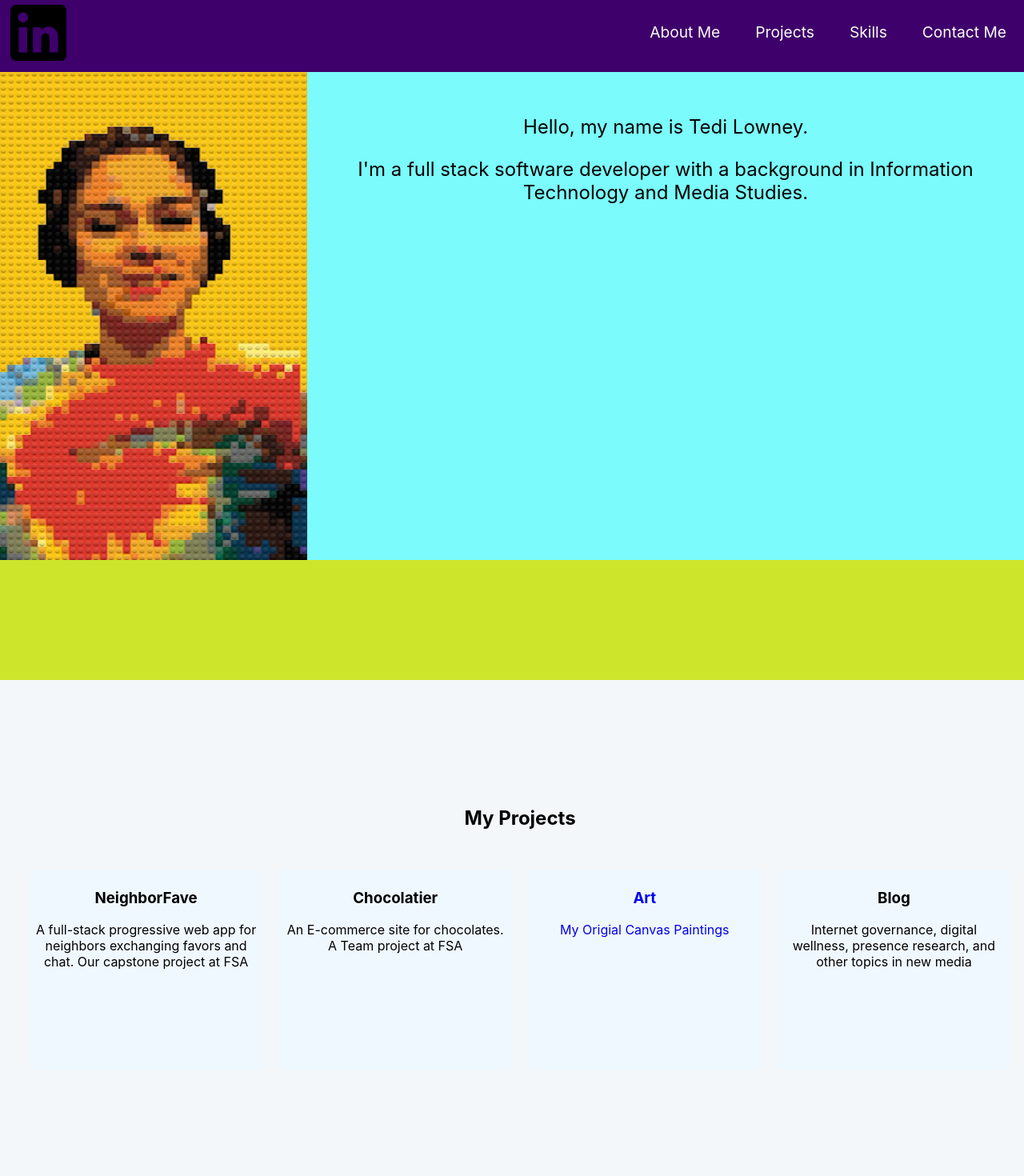
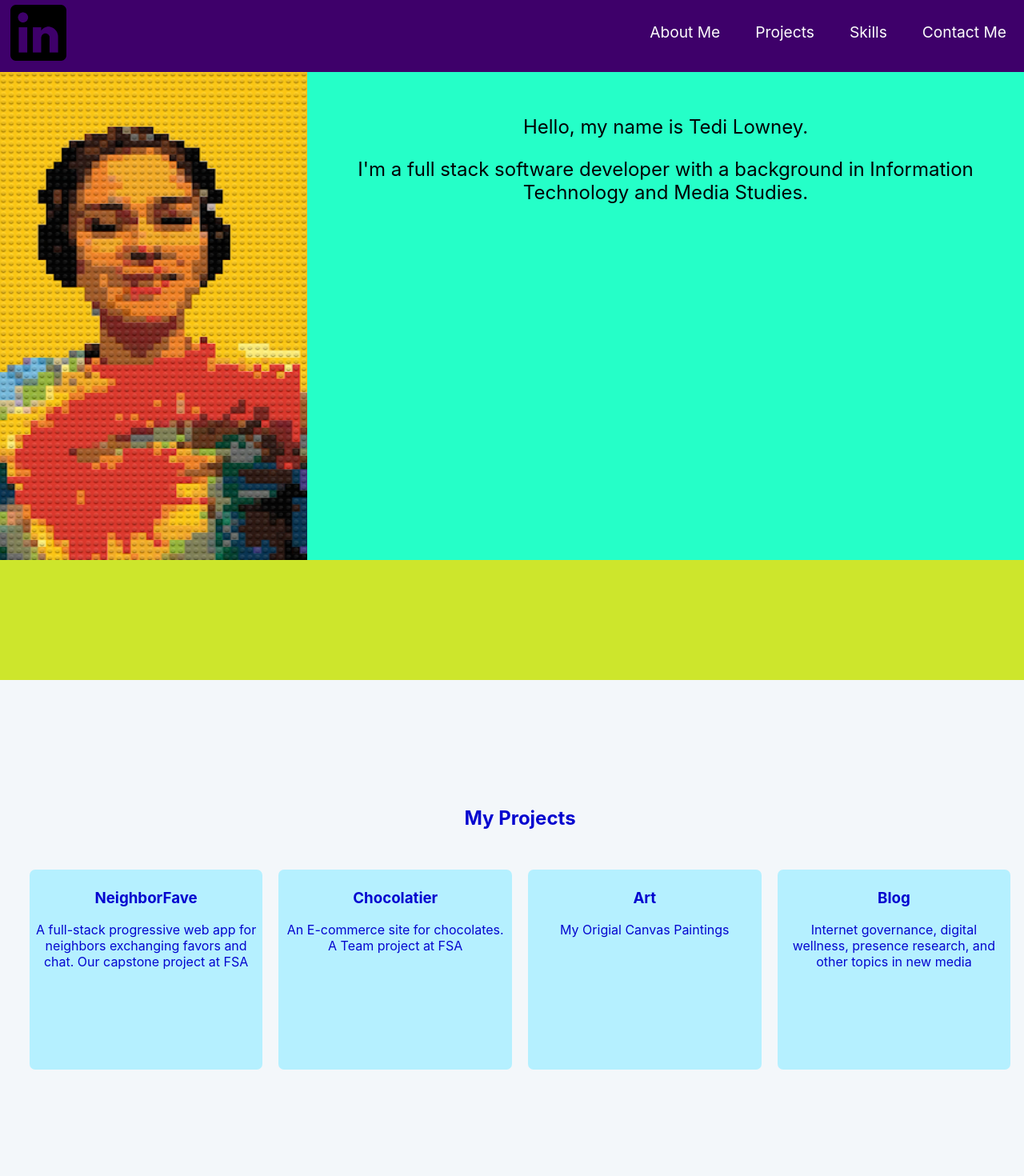
Before and after one commit to Tedicode/new-port, a React (Create React App) app: page / in a window 1280 px wide. Shown: the top 1470 px of the page at 80% size. Built offline with nearby package versions, Linux system fonts and the light colour scheme.

Commit message:
fixed extra margin on right issue with hack, adding borders of same color to div, divider and sections. changed color theme up

```diff
--- a/src/App.css
+++ b/src/App.css
@@ -107,6 +107,7 @@ header {
   width: 100%;
   padding-top: 60px;
   display: flex;
+  border-right: solid rgb(37, 255, 200) 30px;
   /* background-image: url("TediSimplerSlide.png"); */
 
   /* background-color: rgb(205, 230, 44); */
@@ -129,8 +130,10 @@ header {
   flex-direction: column;
 
   /* justify-content: center; */
+  /*
+  background-color: rgb(7, 254, 184); */
 
-  background-color: rgb(123, 251, 251);
+  background-color: rgb(37, 255, 200);
 }
 
 /* .grad-div * {
@@ -148,6 +151,7 @@ header {
   width: 100%;
   height: 150px;
   background-color: rgb(205, 230, 44);
+  border-right: solid rgb(205, 230, 44) 30px;
 }
 
 section {
@@ -156,6 +160,7 @@ section {
   min-height: 60vh;
   /* border: 0.5px solid rgb(78, 135, 249); */
   padding: 10px;
+  border-right: solid rgb(243, 247, 250) 10px;
 }
 
 section h2 {
@@ -178,14 +183,19 @@ section h2 {
   padding: 20px;
 }
 
+#my-projects {
+  color: rgba(0, 0, 206, 0.979);
+}
+
 .project {
   display: inline-block;
   width: 22%;
   margin: 30px 10px;
   padding: 5px;
   height: 30vh;
+  color: rgba(0, 0, 206, 0.979);
   /* border: 0.5px solid rgb(200, 78, 249); */
-  background-color: aliceblue;
+  background-color: rgb(181, 240, 255);
   border-radius: 7px;
   vertical-align: middle;
 }
--- a/src/App.js
+++ b/src/App.js
@@ -102,6 +102,7 @@ function App() {
 
         <section id="my-projects">
           <h2>My Projects</h2>
+          <a href="https://github.com/cs-team-02/neighbor-fave">
             <div class="project neighbor-fave">
               <h3>NeighborFave</h3>
               <p>
@@ -109,10 +110,13 @@ function App() {
                 and chat. Our capstone project at FSA
               </p>
             </div>
+          </a>
+          <a href="https://graceshopper-chocolates.herokuapp.com/">
             <div class="project chocolatier">
               <h3>Chocolatier</h3>
               <p>An E-commerce site for chocolates. A Team project at FSA</p>
             </div>
+          </a>
 
           <a href="https://www.artpal.com/FunPaint">
             <div class="project art">
@@ -120,6 +124,8 @@ function App() {
               <p>My Origial Canvas Paintings</p>
             </div>
           </a>
+
+          <a href="https://cyberoptimism.weebly.com">
             <div class="project blog">
               <h3>Blog</h3>
               <p>
@@ -127,6 +133,7 @@ function App() {
                 other topics in new media
               </p>
             </div>
+          </a>
         </section>
 
         <section id="my-skills">
```
Lines whose indentation alone changed are shown as unchanged.
